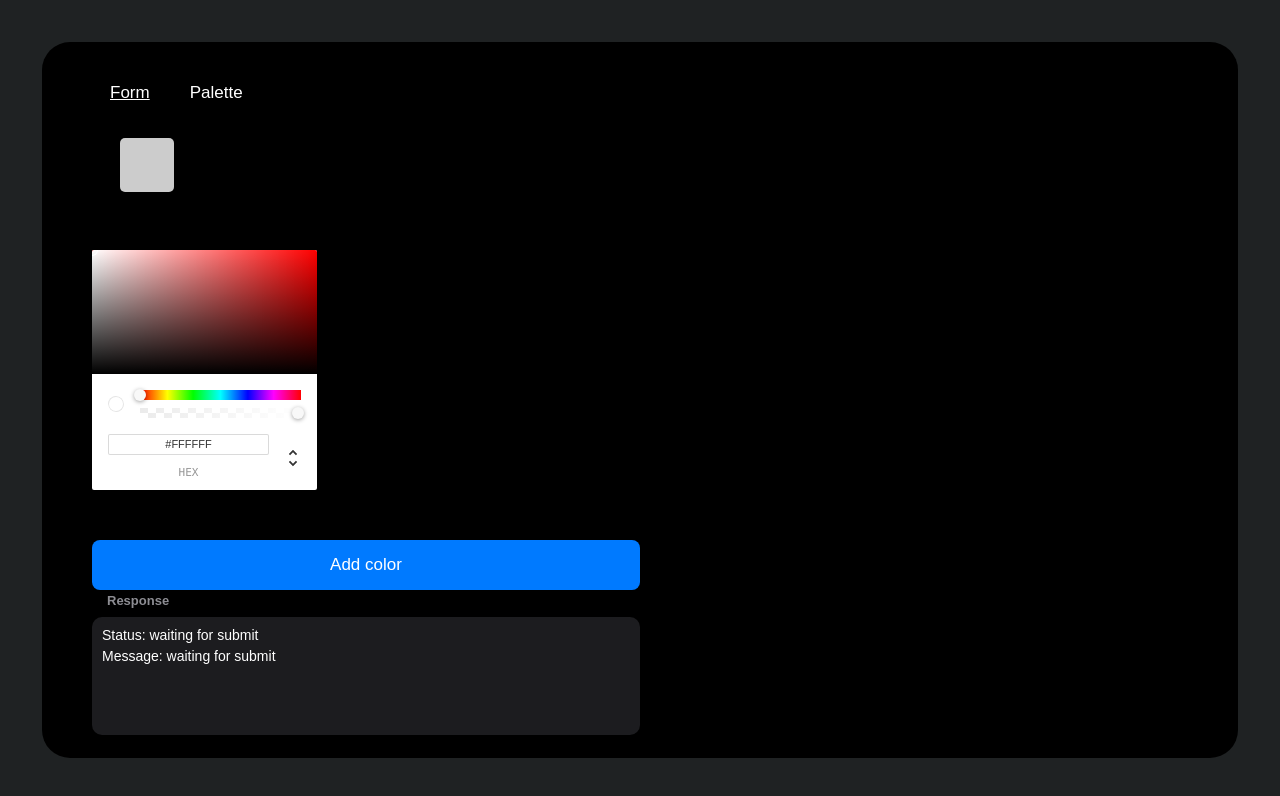
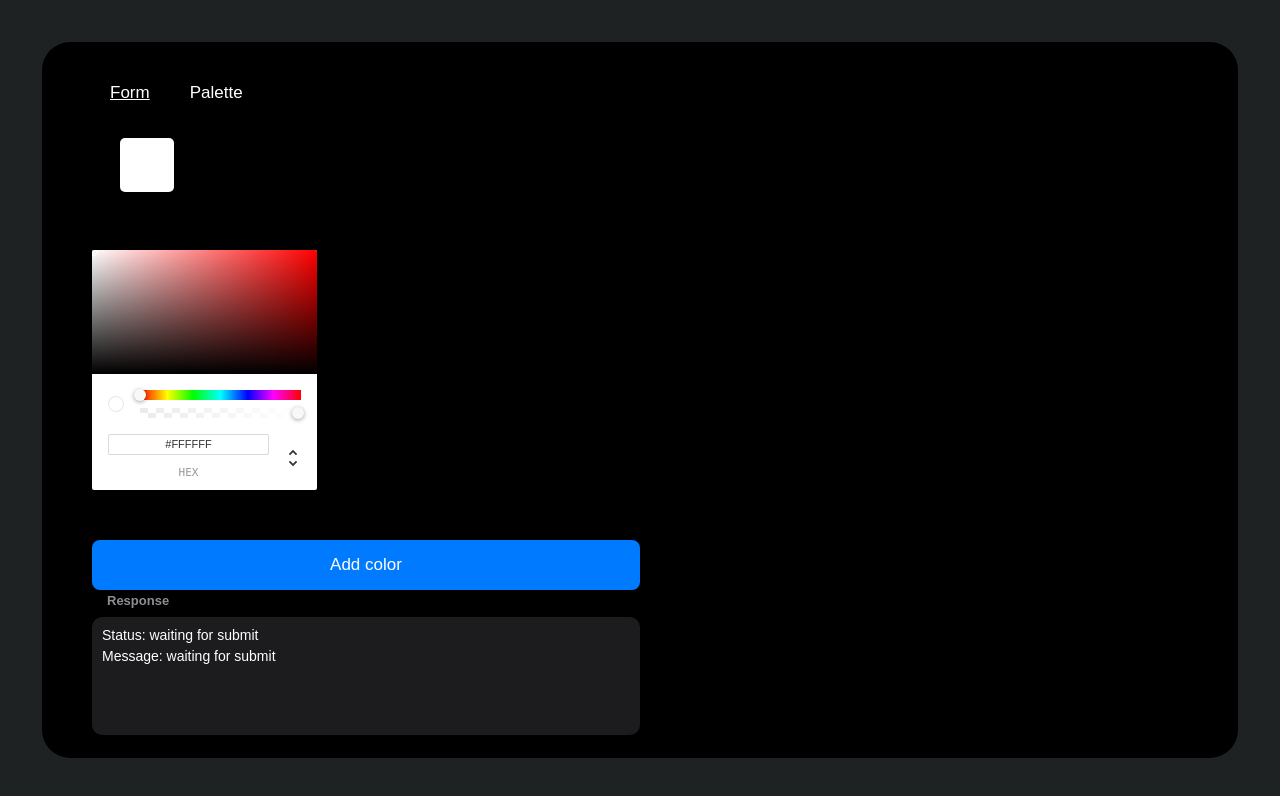
Before and after one commit to Fpsska/DepositFM-Task, a React (Create React App) app: page /DepositFM-Task/Palette in a window 1280 px wide. Both pictures are taken after a click on the button "Add color". Shown: the top 796 px of the page. Built offline with nearby package versions, Linux system fonts and the light colour scheme.

Commit message:
feat: create setCurrentPaletteTemplateID AC, defineValidColorPickerArea func & add condition for display ChromePicker component & refactor setCurrentPickerColor, openColorPicker functions

```diff
--- a/src/app/actions/paletteActions.js
+++ b/src/app/actions/paletteActions.js
@@ -5,6 +5,8 @@ export const ACTION_DELETE_CURRENT_PALETTE_TEMPLATE = "ACTION_DELETE_CURRENT_PAL
 
 export const ACTION_SET_COLOR_PICKER_STATUS = "ACTION_SET_COLOR_PICKER_STATUS"
 export const ACTION_SET_CURRENT_PALETTE_TEMPLATE_COLOR = "ACTION_SET_CURRENT_PALETTE_TEMPLATE_COLOR"
+export const ACTION_SET_CURRENT_PALETTE_TEMPLATE_ID = "ACTION_SET_CURRENT_PALETTE_TEMPLATE_ID"
+
 
 
 // /. AC names
@@ -43,3 +45,10 @@ export const setCurrentPaletteTemplateColor = (id, value) => {
         payload: { id, value }
     }
 }
+
+export const setCurrentPaletteTemplateID = (id) => {
+    return {
+        type: ACTION_SET_CURRENT_PALETTE_TEMPLATE_ID,
+        payload: { id }
+    }
+}
--- a/src/app/reducers/paletteReducer.js
+++ b/src/app/reducers/paletteReducer.js
@@ -3,48 +3,16 @@ import {
     ACTION_ADD_CURRENT_PALETTE_TEMPLATE,
     ACTION_DELETE_CURRENT_PALETTE_TEMPLATE,
     ACTION_SET_COLOR_PICKER_STATUS,
-    ACTION_SET_CURRENT_PALETTE_TEMPLATE_COLOR
+    ACTION_SET_CURRENT_PALETTE_TEMPLATE_COLOR,
+    ACTION_SET_CURRENT_PALETTE_TEMPLATE_ID
 } from "../actions/paletteActions";
 // /. imports
 
 const initialState = {
-    paletteData: [
-        {
-            id: 1,
-            color: "#ff453a"
-        },
-        {
-            id: 2,
-            color: "#ff9f0a",
-        },
-        {
-            id: 3,
-            color: "#ffd60a"
-        },
-        {
-            id: 4,
-            color: "#32d74b"
-        },
-        {
-            id: 5,
-            color: "#64d2ff"
-        },
-        {
-            id: 6,
-            color: "#0a84ff"
-        },
-        {
-            id: 7,
-            color: "#bf5af2"
-        },
-        {
-            id: 8,
-            color: "#ff375f"
-        },
-    ],
     currentPaletteData: [],
     isPaletteVisible: false,
-    isColorPickerVisible: false
+    isColorPickerVisible: false,
+    currentPaletteTemplateID: 0,
 };
 
 // /. state
@@ -85,6 +53,11 @@ const paletteReducer = (state = initialState, action) => {
                     }
                 })
             }
+        case ACTION_SET_CURRENT_PALETTE_TEMPLATE_ID:
+            return {
+                ...state,
+                currentPaletteTemplateID: action.payload.id
+            }
         default:
             return state;
     }
--- a/src/components/pages/palettePage/PalettePage.jsx
+++ b/src/components/pages/palettePage/PalettePage.jsx
@@ -1,4 +1,4 @@
-import React, { useEffect, useState } from "react";
+import React, { useEffect, useRef, useState } from "react";
 import { useDispatch, useSelector } from "react-redux";
 import { addCurrentPaletteTemplate, setPaletteVisibleStatus, setColorPickerStatus, setCurrentPaletteTemplateColor } from "../../../app/actions/paletteActions";
 import Palette from "../../palette/Palette";
@@ -6,25 +6,24 @@ import { ChromePicker } from 'react-color'
 import "./palettePage.scss"
 
 const PalettePage = () => {
-    const { isColorPickerVisible, currentPaletteData } = useSelector(state => state.paletteReducer)
+    const { isColorPickerVisible, currentPaletteData, currentPaletteTemplateID } = useSelector(state => state.paletteReducer)
     const [limit, setLimit] = useState(false)
     const dispatch = useDispatch()
+    const colorPicker = useRef()
     //
     const addPaletteTemplate = () => {
         dispatch(addCurrentPaletteTemplate(
             {
-                id: Math.floor(Math.random() * 100),
-                color: "#ccc"
+                id: Math.floor(Math.random() * 1000),
+                color: "#fff"
             }
         ))
         dispatch(setPaletteVisibleStatus(true))
-        setTimeout(() => {
-            dispatch(setColorPickerStatus(true))
-        }, 100);
+        dispatch(setColorPickerStatus(true))
     }
 
     const setCurrentPickerColor = (color) => {
-        dispatch(setCurrentPaletteTemplateColor(1, color))
+        dispatch(setCurrentPaletteTemplateColor(currentPaletteTemplateID, color))
     }
 
     const keyHandler = (e) => {
@@ -33,18 +32,36 @@ const PalettePage = () => {
         }
     }
 
+    const defineValidColorPickerArea = (e) => {
+        const validPickerArea = e.target == colorPicker.current || colorPicker.current.contains(e.target)
+        const validElements = e.target.className == "palette__template" || e.target.className == "palette-page__button"
+        if (!validPickerArea && !validElements) {
+            dispatch(setColorPickerStatus(false))
+        }
+    }
+
     useEffect(() => {
-        window.addEventListener("keydown", keyHandler)
+        document.addEventListener("keydown", keyHandler)
         return () => {
-            window.removeEventListener("keydown", keyHandler)
+            document.removeEventListener("keydown", keyHandler)
         }
     }, [])
 
     useEffect(() => {
-        if (currentPaletteData.length >= 8) {  // don't work :(
+        document.addEventListener("click", defineValidColorPickerArea)
+        return () => {
+            document.removeEventListener("click", defineValidColorPickerArea)
+        }
+    }, [isColorPickerVisible])
+
+    useEffect(() => {
+        if (currentPaletteData.length >= 8) {
             setLimit(true)
         } else {
             setLimit(false)
+        }
+        if (currentPaletteData.length <= 0) {
+            dispatch(setColorPickerStatus(false))
         }
     }, [currentPaletteData])
     //
@@ -54,7 +71,7 @@ const PalettePage = () => {
                 <div className="palette-page__palette">
                     <Palette />
                 </div>
-                <div className="palette-page__picker">
+                <div ref={colorPicker} className="palette-page__picker">
                     {
                         isColorPickerVisible
                             ?
--- a/src/components/palette/Palette.jsx
+++ b/src/components/palette/Palette.jsx
@@ -6,9 +6,10 @@ import "./palette.scss"
 const Palette = () => {
     const { currentPaletteData, isPaletteVisible } = useSelector(state => state.paletteReducer)
     //
-    useEffect(() => {
-        console.log("currentPaletteData/", currentPaletteData)
-    }, [currentPaletteData])
+    // useEffect(() => {
+    //     console.log("currentPaletteData/", currentPaletteData)
+    // }, [currentPaletteData])
+    //
     return (
         <div className="palette">
             <div className="palette__wrapper">
--- a/src/components/palette/PaletteTemplate.jsx
+++ b/src/components/palette/PaletteTemplate.jsx
@@ -1,18 +1,17 @@
 import React from "react";
 import { useDispatch } from "react-redux";
-import { deleteCurrentPaletteTemplate, setColorPickerStatus } from "../../app/actions/paletteActions";
+import { deleteCurrentPaletteTemplate, setColorPickerStatus, setCurrentPaletteTemplateID } from "../../app/actions/paletteActions";
 
 const PaletteTemplate = ({ color, id }) => {
     const dispatch = useDispatch()
     //
     const deletePaletteTemplate = (e) => {
-        console.log(e.target.parentNode.id)
         dispatch(deleteCurrentPaletteTemplate(+e.target.parentNode.id))
     }
 
-    const openColorPicker = () => {
-        // dispatch(setColorPickerStatus(true))
-        // console.log("!!!")
+    const openColorPicker = (e) => {
+        dispatch(setColorPickerStatus(true))
+        dispatch(setCurrentPaletteTemplateID(+e.target.id))
     }
     //
     return (
--- a/src/components/palette/palette.scss
+++ b/src/components/palette/palette.scss
@@ -2,7 +2,6 @@
     &__wrapper {
         display: flex;
         flex-wrap: wrap;
-        justify-content: space-between;
         padding: 0 20px;
     }
     &__template {
@@ -12,10 +11,17 @@
         margin: 8px;
         cursor: pointer;
         position: relative;
+        transform: scale(1);
+        transition: transform 0.25s linear;
+        z-index: 2;
         &:hover {
             .palette__button--delete {
                 opacity: 1;
             }
+        }
+        &:active {
+            transition: transform 0.25s linear;
+            transform: scale(1.15);
         }
     }
     &__button--delete {
```
